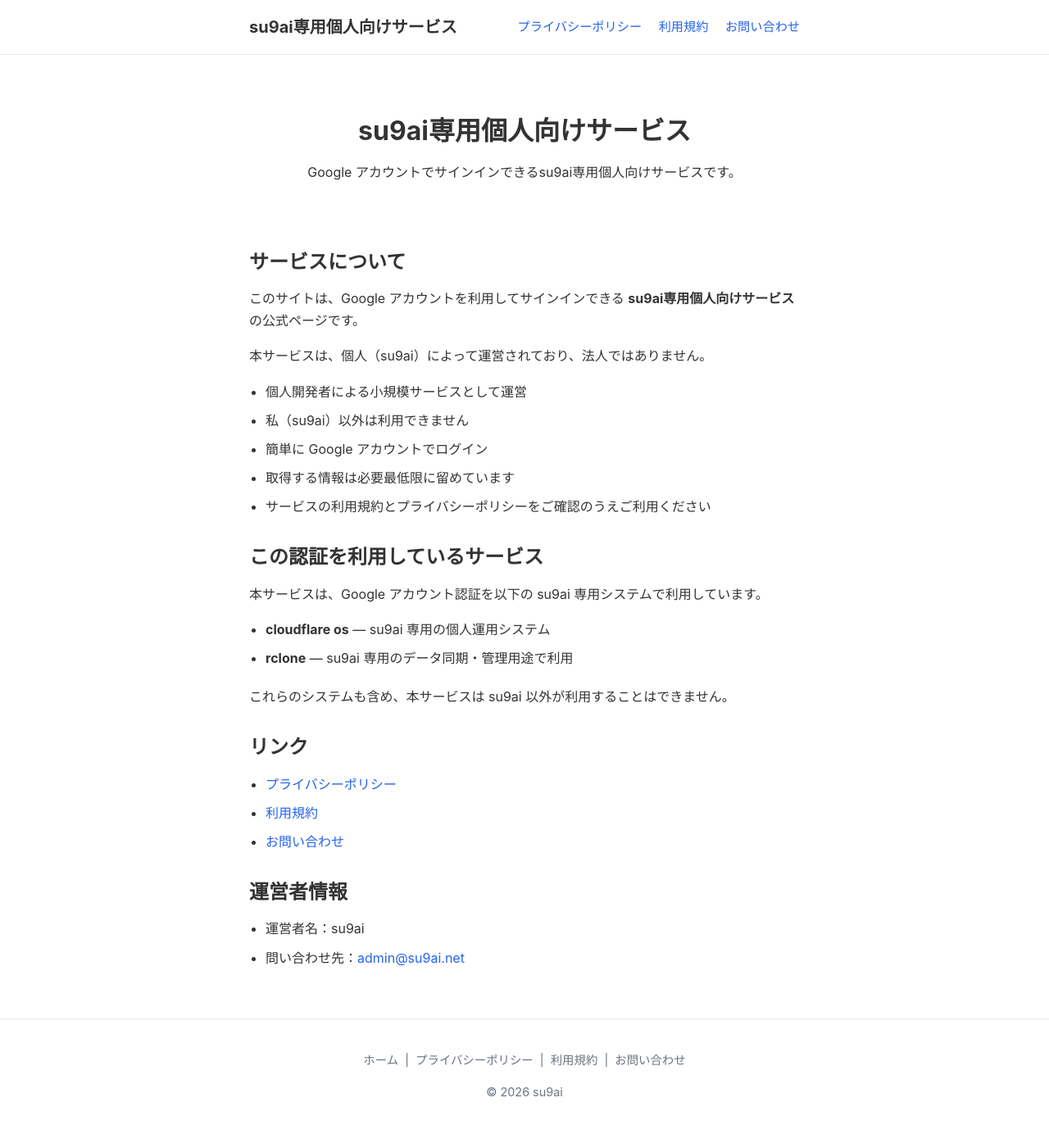
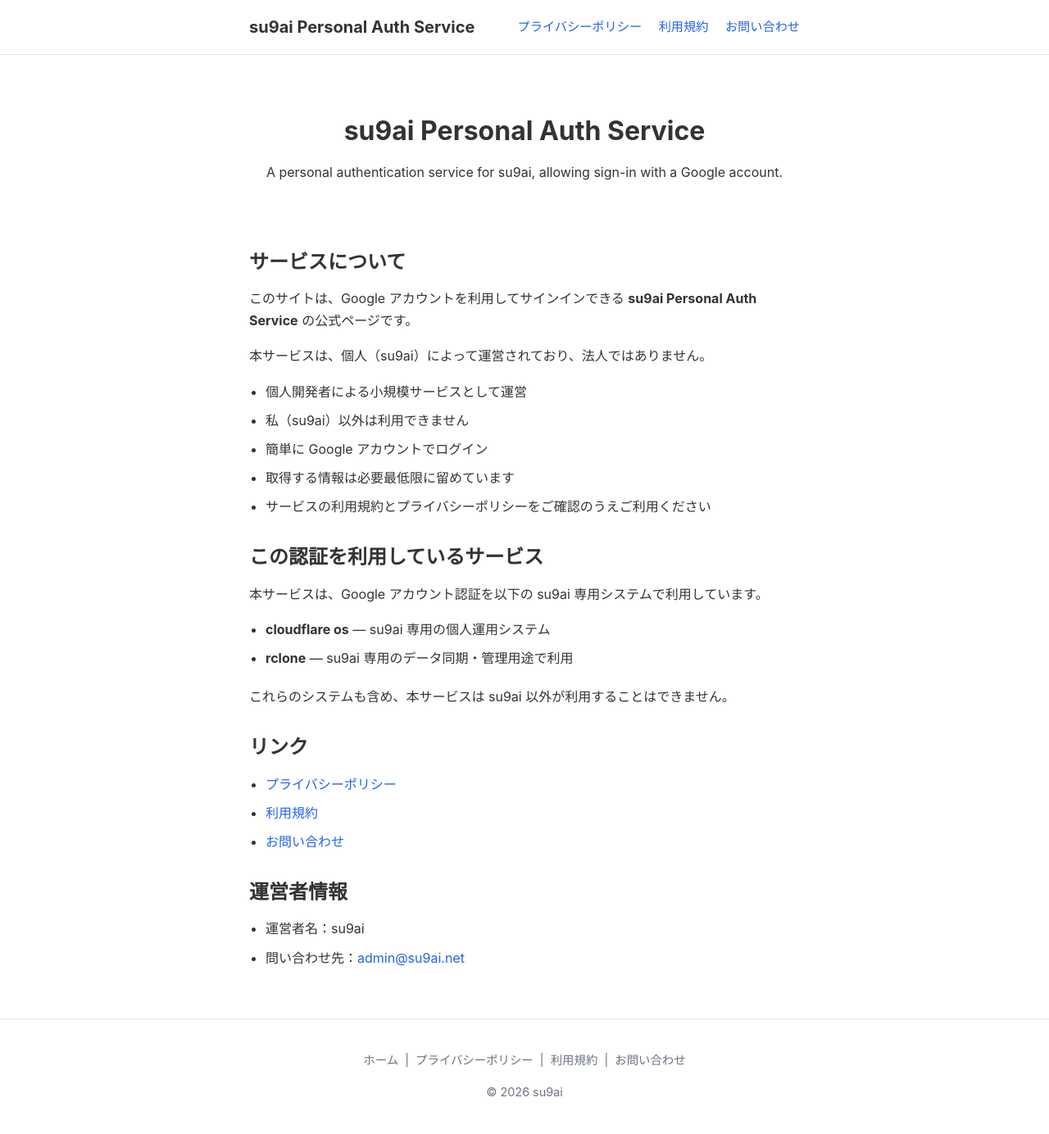
Before and after one commit to su9ai/auth.su9ai.net, a Jekyll site: the page built from index.md, in a window 1280 px wide. Shown: the whole page at 82% size. Built offline with Jekyll 4.4.1, drawn with Linux system fonts in a browser that asks for light colours.

Commit message:
Rename service title and description to English

```diff
--- a/_config.yml
+++ b/_config.yml
@@ -1,7 +1,7 @@
-title: "su9ai専用個人向けサービス"
+title: "su9ai Personal Auth Service"
 email: admin@su9ai.net
 description: >-
-  Google アカウントでサインインできるsu9ai専用個人向けサービスです。
+  A personal authentication service for su9ai, allowing sign-in with a Google account.
 baseurl: ""
 url: "https://auth.su9ai.net"
 lang: ja
--- a/index.md
+++ b/index.md
@@ -11,7 +11,7 @@ description: Google アカウントでサインインできるsu9ai専用個人
 
 ## サービスについて
 
-このサイトは、Google アカウントを利用してサインインできる **su9ai専用個人向けサービス** の公式ページです。
+このサイトは、Google アカウントを利用してサインインできる **{{ site.title }}** の公式ページです。
 
 本サービスは、個人（{{ site.author.name }}）によって運営されており、法人ではありません。
 
```
